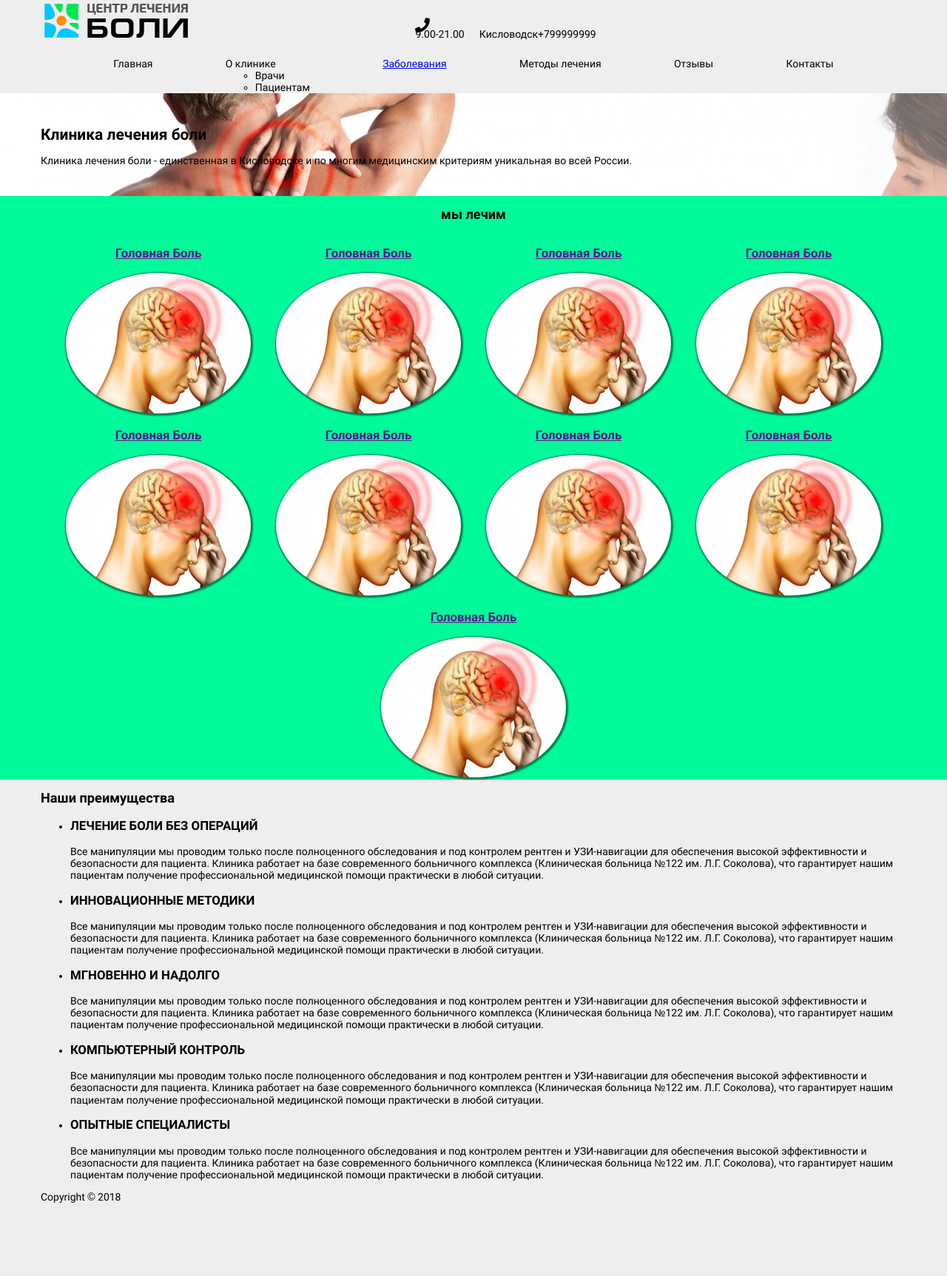
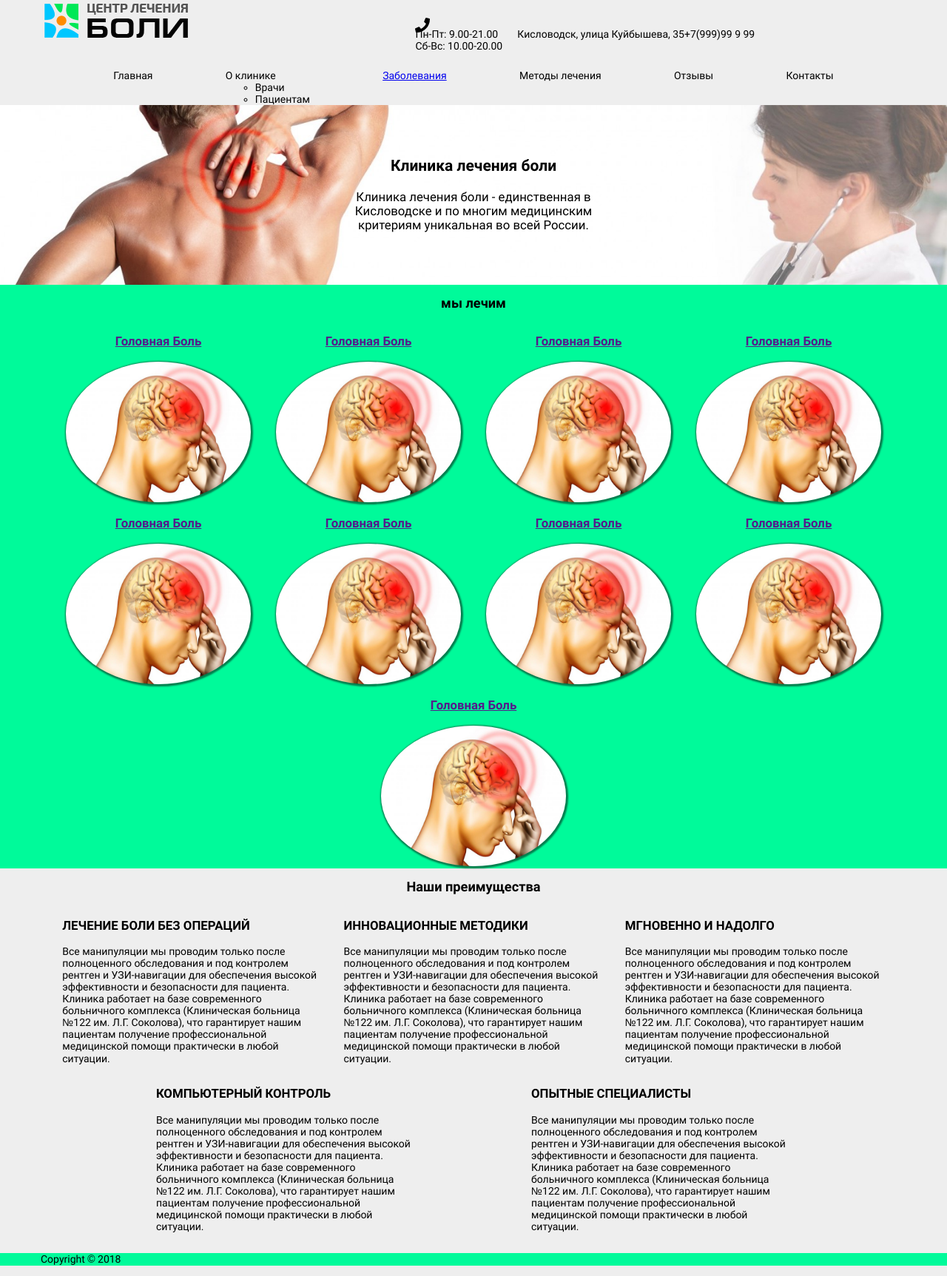
Before and after one commit to hramn1/clinica-boli, a website: page index.html in a window 1280 px wide. Shown: the whole page at 74% size. Before the commit the page ends 1640 px from the top, so only its background shows below. Drawn offline with nearby package versions, Linux system fonts and the light colour scheme; files that its build step writes are made by us from their sources.

Commit message:
правки

```diff
--- a/index.html
+++ b/index.html
@@ -14,13 +14,14 @@
       <button class="btn btn--menu"></button>
       <section class="header-contact">
         <div class="header-contact__time">
-          <p>9.00-21.00</p>
+          <p>Пн-Пт: 9.00-21.00<br>
+             Сб-Вс: 10.00-20.00</p>
         </div>
         <div class="header-contact__adess">
-          <p> Кисловодск</p>
+          <p> Кисловодск, улица Куйбышева, 35</p>
         </div>
         <div class="header-contact__phone">
-          <p>+799999999</p>
+          <p>+7(999)99 9 99</p>
         </div>
       </section>
       <nav class="main-menu">
@@ -157,7 +158,7 @@
   <section class="ya-map">
     <script type="text/javascript" charset="utf-8" async src="https://api-maps.yandex.ru/services/constructor/1.0/js/?um=constructor%3A4bf4c52f1ac58fdb40504c7c597b13d812ff69d149cd253a11ab96829707d362&amp;height=400&amp;lang=ru_RU&amp;scroll=true"></script>
   </section>
-  <footer>
+  <footer class="footer">
     <div class="container">
     <section class="footer-menu">
 
--- /dev/null
+++ b/sass/blocks/features.scss
@@ -0,0 +1,17 @@
+.feature__title{
+	text-align: center;
+}
+.feature__items{
+	display:flex;
+	flex-wrap:wrap;
+	justify-content: space-evenly;
+	margin:0;
+	padding:0;
+	list-style:none;
+}
+@media(min-width: $desktop)
+{
+	.feature__item{
+		width:30%;
+	}
+}
--- /dev/null
+++ b/sass/blocks/footer.scss
@@ -0,0 +1,3 @@
+.footer{
+	background-color: $green;
+}
--- a/sass/blocks/header.scss
+++ b/sass/blocks/header.scss
@@ -40,13 +40,22 @@
 .main-banner{
 	background-image: url("/img/bg-mobile.png");
 	background-repeat: no-repeat;
+	background-size: cover;
 	margin:0 auto;
 	padding: 30px 15px 40px;
 	@media(min-width: $desktop){
-	background-image: url("/img/bg.png");
+		background-image: url("/img/bg.png");
+		&__title{
+			width: 400px;
+			margin: 40px auto 20px;
+			text-align: center;
+		}
+			&__text{
+		margin: 15px auto 30px;
+		width: 400px;
+		text-align: center;
+		font-size: 1.2em;
 	}
-	&__text{
-		margin: 5px 0 0;
 	}
 }
 .main-menu{
--- a/sass/style.scss
+++ b/sass/style.scss
@@ -4,3 +4,5 @@
 @import "global.scss";
 @import "blocks/header.scss";
 @import "blocks/widget.scss";
+@import "blocks/features.scss";
+@import "blocks/footer.scss";
```
